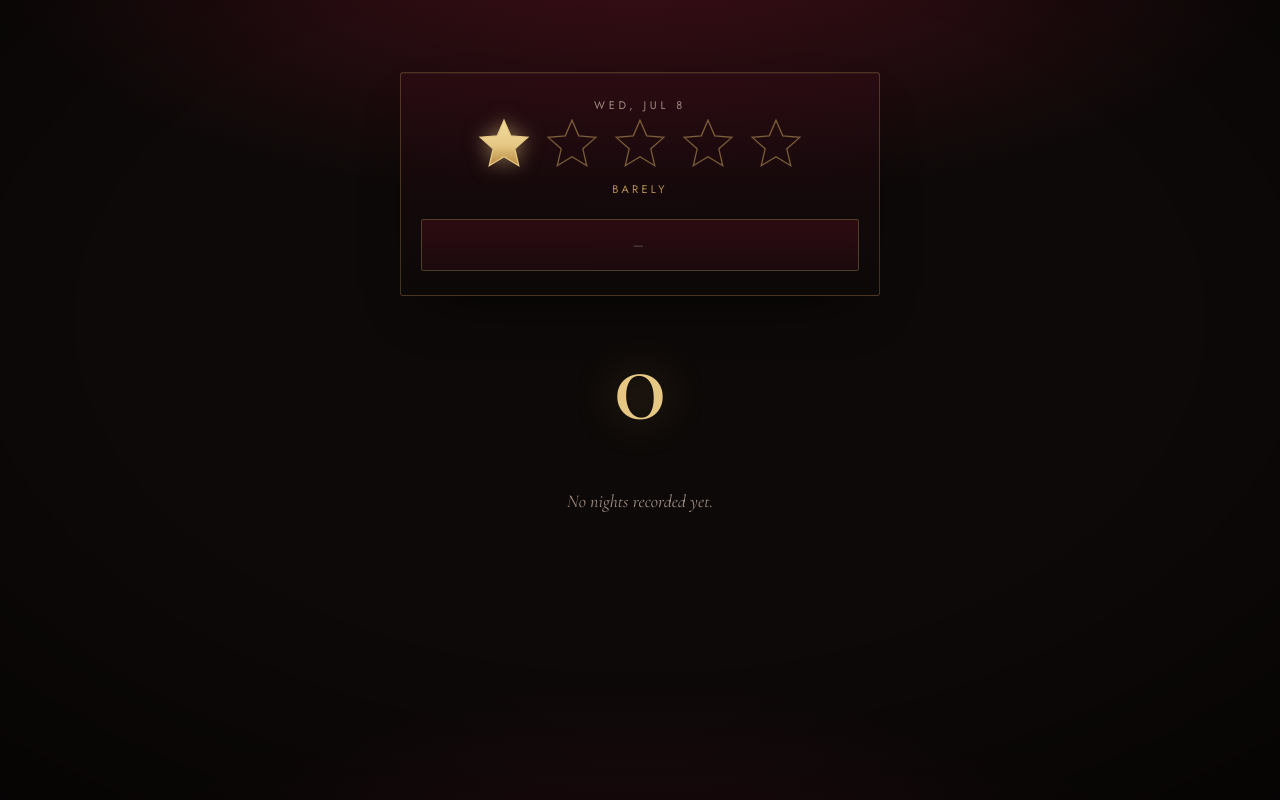
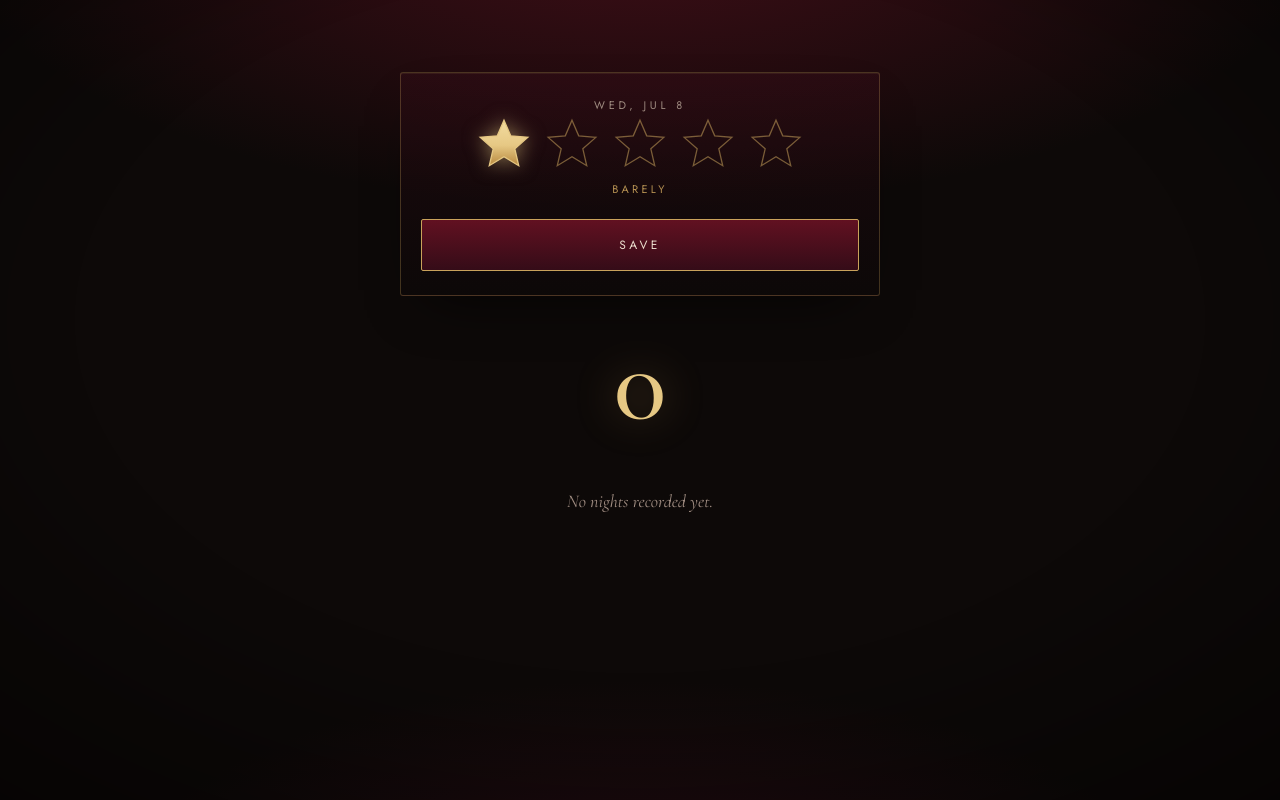
Before and after one commit to callumrowe/slavescale, a website: page index.html in a window 1280 px wide. Both pictures are taken after a click on the button 504 px from the left and 143 px from the top of the page. Drawn offline with nearby package versions, Linux system fonts and the light colour scheme.

Commit message:
Fix save button: remove undefined prompt reference

```diff
--- a/index.html
+++ b/index.html
@@ -405,7 +405,6 @@
             function wireStars() {
                 const row = document.getElementById('starRow');
                 const word = document.getElementById('ratingWord');
-                const prompt = document.getElementById('prompt');
                 const btn = document.getElementById('sealBtn');
 
                 row.querySelectorAll('.star').forEach(star => {
@@ -420,8 +419,8 @@
                         star.classList.add('bloom');
                         word.textContent = WORDS[draft];
                         word.classList.add('show');
-                        prompt.textContent = WORDS[draft].toLowerCase() + '…';
                         btn.disabled = false;
+                        btn.textContent = 'Save';
                     });
                 });
             }
```
